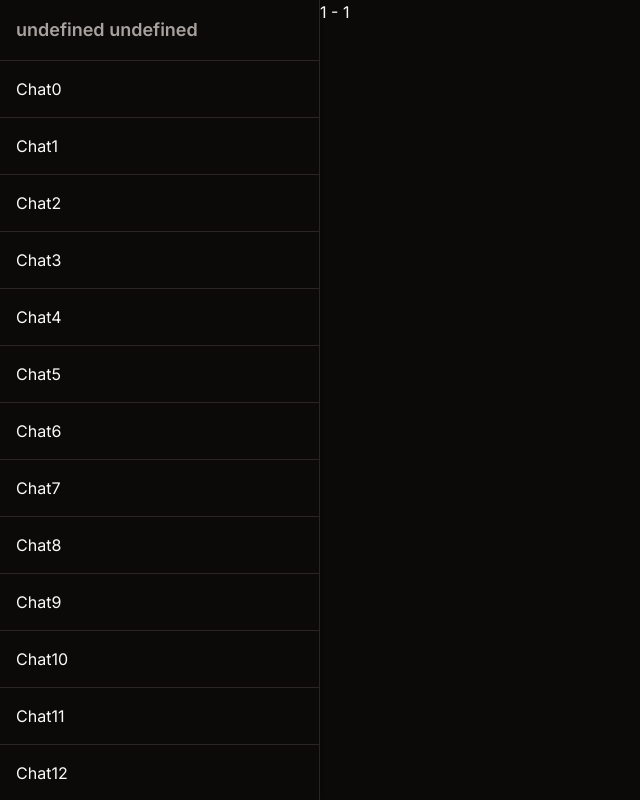
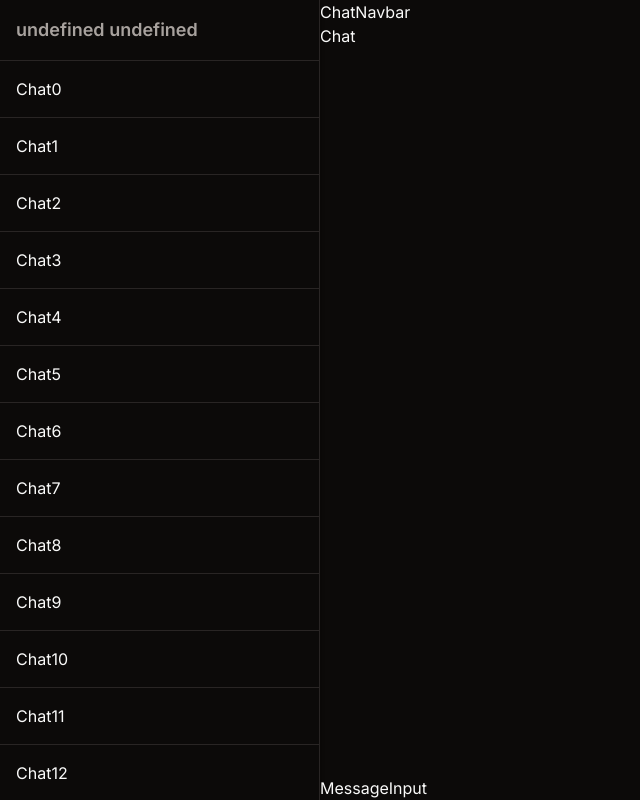
Before and after one commit to aldotestino/next-chat, a Next.js app: page /chat/1/1 in a window 1280 px wide. Shown: the whole page, without its empty margins (0-640 px from the left). Built offline with nearby package versions, Linux system fonts and the light colour scheme; no server answers.

Commit message:
setup base chat page

```diff
--- a/src/app/chat/[type]/[id]/page.tsx
+++ b/src/app/chat/[type]/[id]/page.tsx
@@ -1,8 +1,14 @@
-import React from 'react';
+import Chat from '@/components/chat';
+import ChatNavbar from '@/components/chat-navbar';
+import MessageInput from '@/components/message-input';
 
 function ChatPage({ params }: { params: { type: string, id: number } }) {
   return (
-    <div>{params.type} - {params.id}</div>
+    <main className="grid grid-rows-[auto,1fr,auto]">
+      <ChatNavbar />
+      <Chat />
+      <MessageInput />
+    </main>
   );
 }
 
--- /dev/null
+++ b/src/components/chat-navbar.tsx
@@ -0,0 +1,9 @@
+import React from 'react';
+
+function ChatNavbar() {
+  return (
+    <div>ChatNavbar</div>
+  );
+}
+
+export default ChatNavbar;
--- a/src/components/chat-sidebar.tsx
+++ b/src/components/chat-sidebar.tsx
@@ -25,7 +25,7 @@ async function ChatSidebar() {
       </div>
       <div className="h-full overflow-y-auto divide-y">
         {Array.from({ length: 20 }).map((_, index) => (
-          <Link key={index} href={`/chat/g/${index}`} className="block p-4 hover:bg-muted">Chat{index}</Link>
+          <Link key={index} href={`/chat/p/${index}`} className="block p-4 hover:bg-muted">Chat{index}</Link>
         ))}
       </div>
     </aside>
--- /dev/null
+++ b/src/components/chat.tsx
@@ -0,0 +1,9 @@
+import React from 'react';
+
+function Chat() {
+  return (
+    <div>Chat</div>
+  );
+}
+
+export default Chat;
--- /dev/null
+++ b/src/components/message-input.tsx
@@ -0,0 +1,9 @@
+import React from 'react';
+
+function MessageInput() {
+  return (
+    <div>MessageInput</div>
+  );
+}
+
+export default MessageInput;
```
